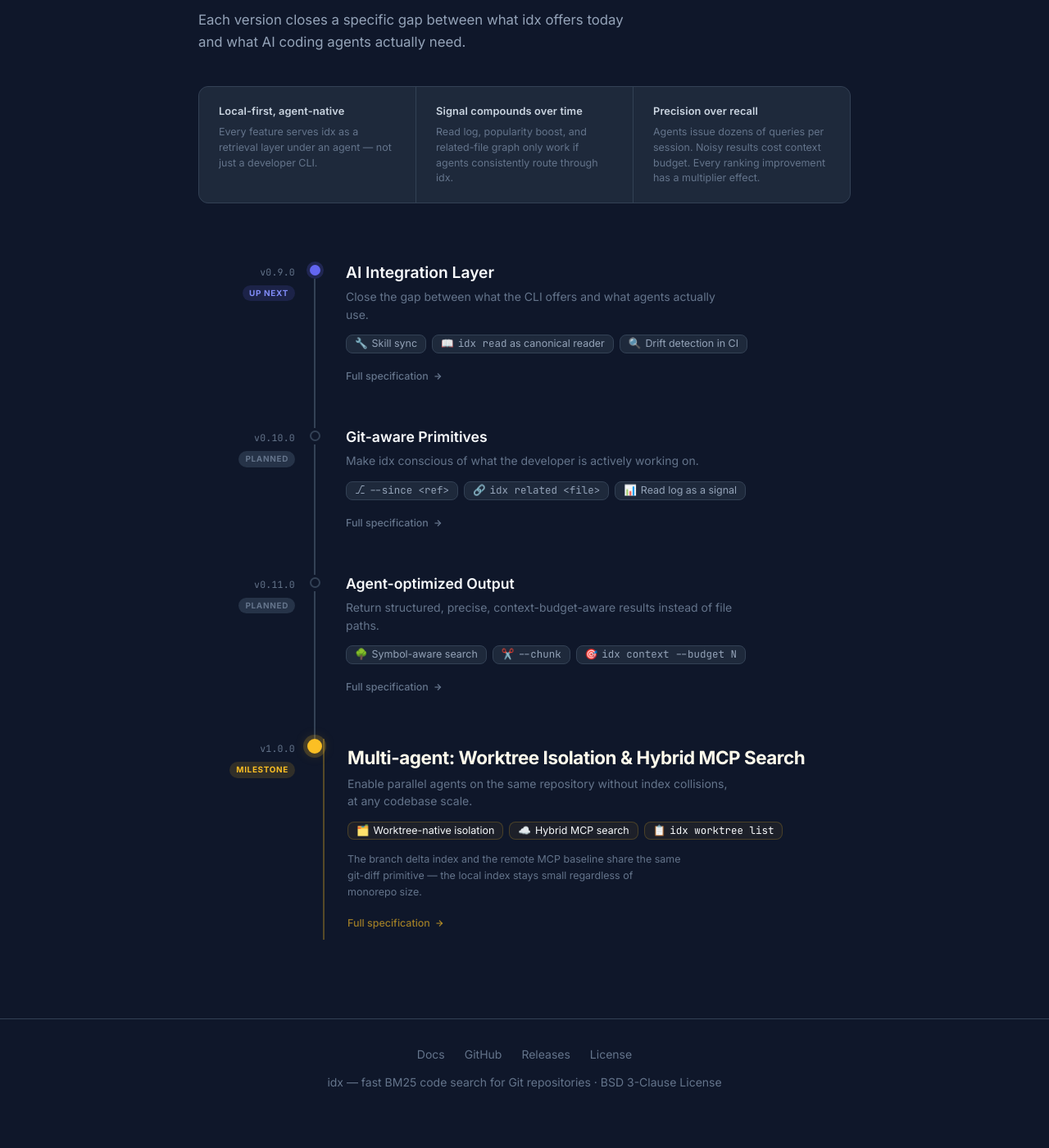
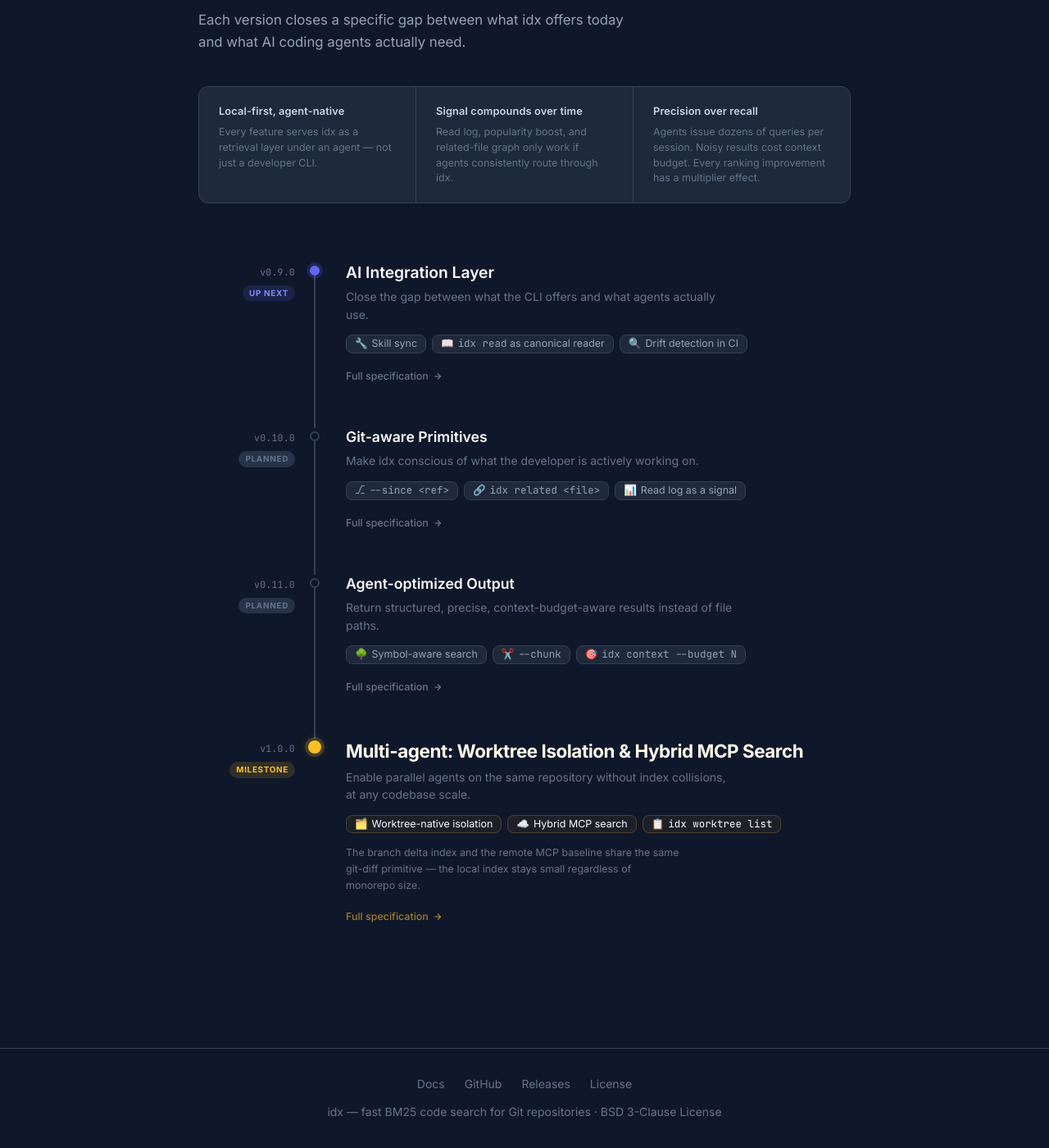
Before and after one commit to eltu/idx-site, a Jekyll site: the page built from roadmap.html, in a window 1280 px wide and 1400 px high, scrolled down 209 px. Shown: the whole window at 82% size. Built offline with Jekyll 4.4.1, drawn with Linux system fonts in a browser that asks for light colours; before the commit the page ends 1573 px from its top, so only the background shows below that.

Commit message:
Fix milestone dot alignment and remove misaligned amber border-left

```diff
--- a/assets/css/style.css
+++ b/assets/css/style.css
@@ -1005,13 +1005,13 @@ pre code .comment { color: var(--muted); }
 }
 
 .roadmap-connector-dot {
-  width: 13px;
-  height: 13px;
+  width: 12px;
+  height: 12px;
   border-radius: 50%;
   border: 2px solid var(--border);
   background: var(--bg);
   flex-shrink: 0;
-  margin-top: 3px;
+  margin-top: 4px;
   position: relative;
   z-index: 1;
 }
@@ -1021,7 +1021,7 @@ pre code .comment { color: var(--muted); }
   flex: 1;
   min-height: 40px;
   background: var(--border);
-  margin-top: 4px;
+  margin-top: 0;
 }
 
 .roadmap-entry--last .roadmap-connector-line { display: none; }
@@ -1039,26 +1039,20 @@ pre code .comment { color: var(--muted); }
 }
 
 .roadmap-entry--milestone .roadmap-connector-dot {
-  width: 18px;
-  height: 18px;
-  margin-top: 0;
+  width: 16px;
+  height: 16px;
+  margin-top: 2px;
   border-color: var(--accent);
   background: var(--accent);
-  box-shadow: 0 0 0 5px rgba(251,191,36,0.18), 0 0 16px rgba(251,191,36,0.25);
+  box-shadow: 0 0 0 4px rgba(251,191,36,0.18), 0 0 14px rgba(251,191,36,0.22);
 }
 
-/* Status variants — connector line */
+/* Status variants — connector line: milestone has no line below */
 .roadmap-entry--milestone .roadmap-connector-line { display: none; }
 
-/* Status variants — body highlight for milestone */
-.roadmap-entry--milestone .roadmap-entry-body {
-  position: relative;
-  margin-left: -8px;
-  padding-left: 28px;
-  padding-top: 8px;
-  padding-bottom: 8px;
-  border-left: 2px solid rgba(251,191,36,0.3);
-  border-radius: 0 var(--radius-lg) var(--radius-lg) 0;
+/* Body */
+.roadmap-entry-body {
+  padding: 0 0 52px 20px;
 }
 
 /* Titles */
@@ -1253,12 +1247,6 @@ pre code .comment { color: var(--muted); }
   .roadmap-entry-aside { display: none; }
   .roadmap-entry-body { padding-left: 16px; }
   .roadmap-entry-meta-mobile { display: flex; }
-  /* Reset milestone left border offset on mobile */
-  .roadmap-entry--milestone .roadmap-entry-body {
-    margin-left: 0;
-    padding-left: 16px;
-    border-left: 2px solid rgba(251,191,36,0.3);
-  }
 }
 
 /* ===== Command Reference Table ===== */
```
